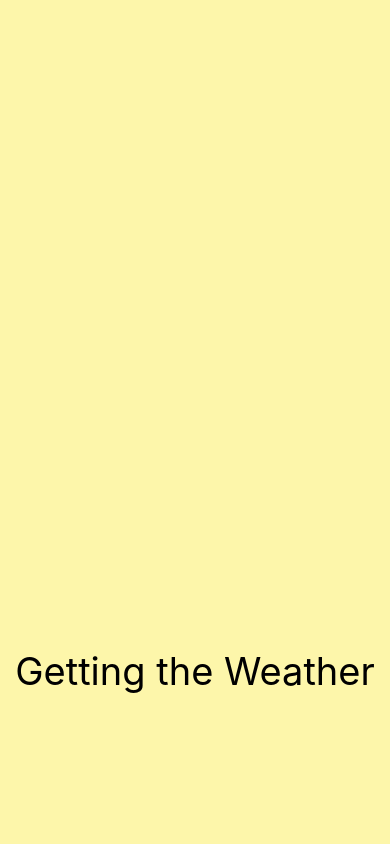
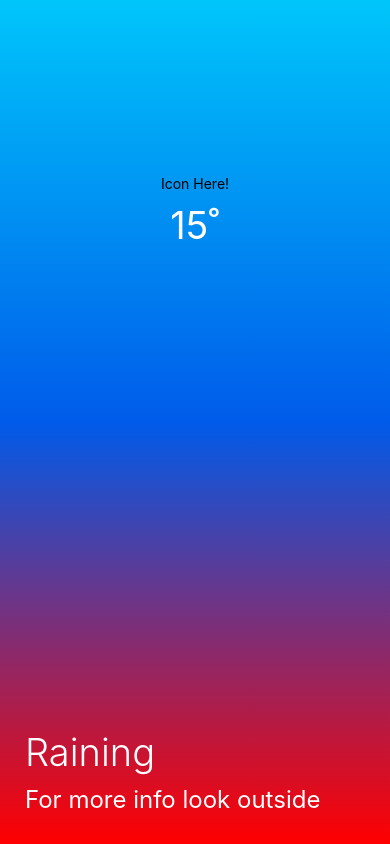
Before and after one commit to ruthetum/react-native-weather, a React Native app: screen / in a window 390 px wide. Built offline with nearby package versions, Linux system fonts and the light colour scheme.

Commit message:
날씨 화면 만들기(아이콘 제외)

```diff
--- a/App.js
+++ b/App.js
@@ -1,23 +1,26 @@
 import React, {Component} from 'react';
 // 컴포넌트를 사용할 때는 import 시켜야함
 import { StyleSheet, Text, View } from 'react-native';
+import Weather from "./Weather";
 
-export default class App extends Component{
+export default class App extends Component {
   state = {
-    isLoaded: false
-  }
+    isLoaded: true
+  };
   render() {
     const { isLoaded } = this.state;
     return (
       <View style={styles.container}>
-        {isLoaded ? null :
+        {isLoaded ? (
+          <Weather />
+        ) : (
           <View style={styles.loading}>
             <Text style={styles.loadingText}>Getting the Weather</Text>
-          </View>}
+          </View>
+        )}
       </View>
     );
   }
-
 }
 
 const styles = StyleSheet.create({
--- /dev/null
+++ b/Weather.js
@@ -0,0 +1,61 @@
+import React, {Component} from 'react';
+import { StyleSheet, Text, View } from 'react-native';
+import { LinearGradient } from "expo-linear-gradient";
+
+export default class Weather extends Component {
+  render() {
+    return (
+      <LinearGradient
+        colors={["#00C6FB", "#005BEA", "red"]}
+        style={styles.container}>
+
+        <View style={styles.upper}>
+            <Text>Icon Here!</Text>
+            <Text style={styles.temp}>15˚</Text>
+        </View>
+
+        <View style={styles.lower}>
+            <Text style={styles.title}>Raining</Text>
+            <Text style={styles.subtitle}>For more info look outside</Text>
+        </View>
+
+      </LinearGradient>
+    );
+  }
+}
+
+const styles = StyleSheet.create({
+  container: {
+    flex: 1
+  },
+  upper: {
+    flex:1,
+    alignItems:"center",
+    justifyContent:"center"
+  },
+  temp:{
+    fontSize:38,
+    backgroundColor: "transparent",  // 배경 투명하게
+    color:"white",
+    marginTop:10
+  },
+  lower:{
+    flex:1,
+    alignItems:"flex-start",
+    justifyContent:"flex-end",
+    paddingLeft:25
+  },
+  title:{
+    fontSize:38,
+    backgroundColor: "transparent",  // 배경 투명하게
+    color:"white",
+    marginBottom:10,
+    fontWeight:"300"
+  },
+  subtitle:{
+    fontSize:24,
+    backgroundColor: "transparent",  // 배경 투명하게
+    color:"white",
+    marginBottom:30
+  }
+});
```
